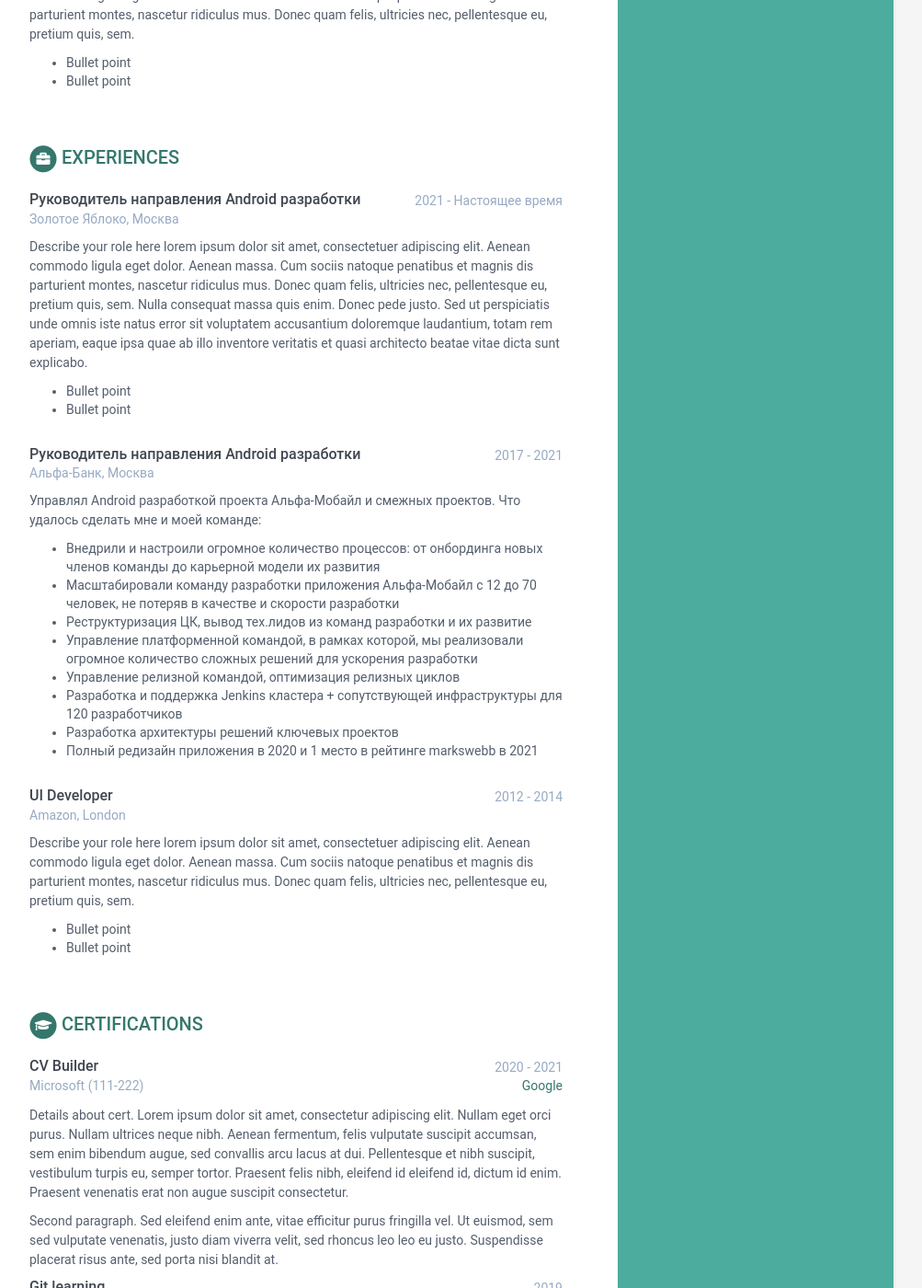
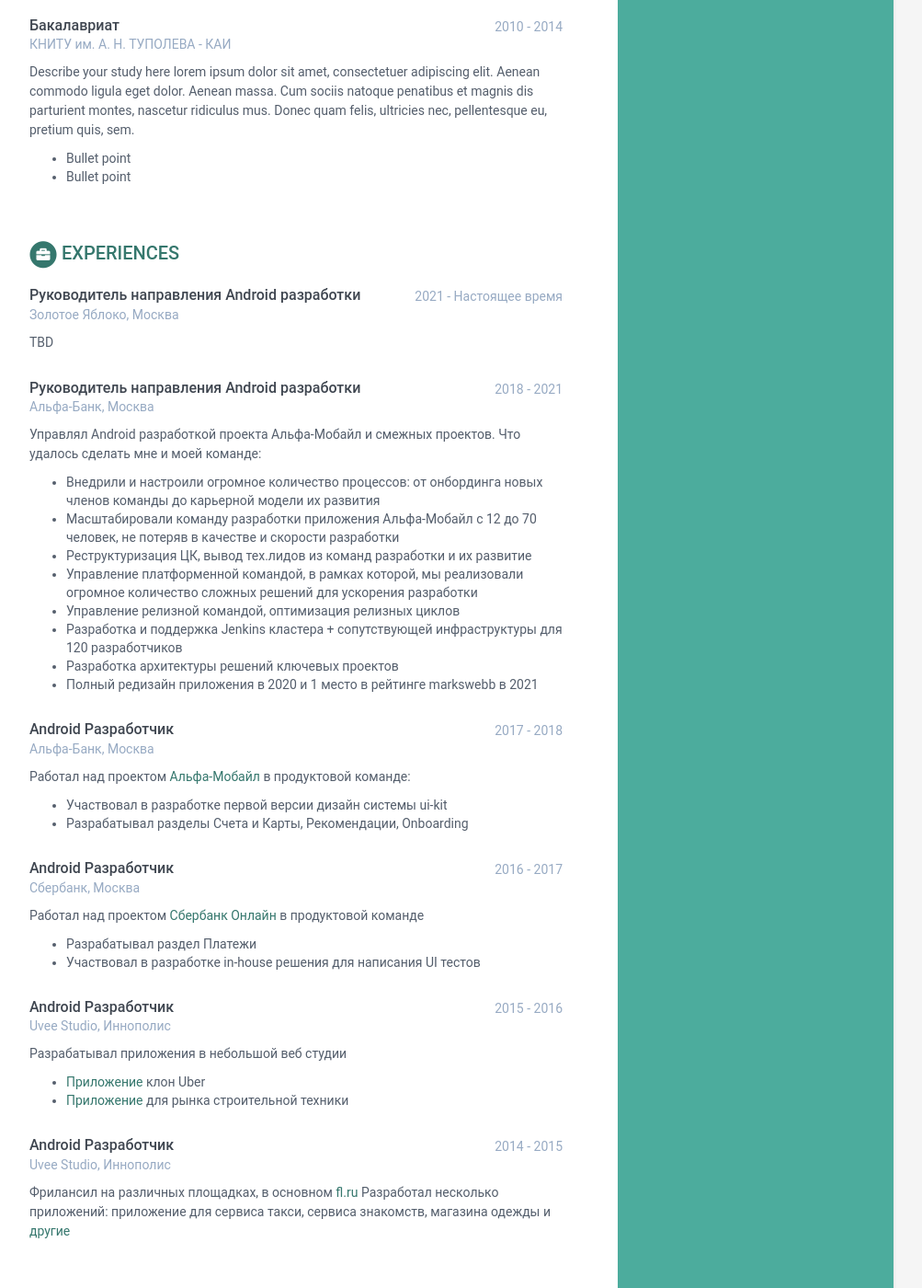
Before and after one commit to antonkazakov/antonkazakov.github.io, a Jekyll site: the page built from index.html, in a window 1280 px wide and 1400 px high, scrolled down 633 px. Shown: the whole window at 92% size, without its empty margins (168-1171 px from the left). Built offline with Jekyll 4.4.1, drawn with Linux system fonts in a browser that asks for light colours; some of the changed text lies outside the part shown.

Commit message:
Update data.yml

```diff
--- a/_data/data.yml
+++ b/_data/data.yml
@@ -4,7 +4,7 @@
 
 sidebar:
   position: right # position of the sidebar : left or right
-  about: False # set to False or comment line if you want to remove the "how to use?" in the sidebar
+  about: True # set to False or comment line if you want to remove the "how to use?" in the sidebar
   education: False # set to False if you want education in main section instead of in sidebar
 
   # Profile information
@@ -27,31 +27,7 @@ sidebar:
   twitter:
   stack-overflow:
   codewars:
-  goodreads: # Number-Username, e.g. 123456-alandoe
-  # pdf:
-    #languages:
-    #title: Languages
-    # info:
-    #  - idiom: English
-    #    level: Native
-
-    #  - idiom: French
-    # level: Professional
-
-    #   - idiom: Spanish
-    #     level: Professional
-
-  #  interests:
-  #   title: Interests
-  #    info:
-  #    - item: Climbing
-  #      link:
-
-  #    - item: Snowboarding
-  #      link:
-
-  #    - item: Cooking
-  #      link:
+  goodreads:
 
 career-profile:
   title: Career Profile
@@ -62,31 +38,6 @@ career-profile:
     penatibus et magnis dis parturient montes, nascetur ridiculus mus.
     Donec quam felis, ultricies nec, pellentesque eu.
     Second paragraph if required.
-education:
-  title: Education
-  info:
-    - degree: MSc in Computer Science
-      university: University of London
-      time: 2011 - 2012
-      details: |
-        Describe your study here lorem ipsum dolor sit amet, consectetuer
-        adipiscing elit. Aenean commodo ligula eget dolor. Aenean massa. Cum
-        sociis natoque penatibus et magnis dis parturient montes, nascetur
-        ridiculus mus. Donec quam felis, ultricies nec, pellentesque eu,
-        pretium quis, sem.
-          - Bullet point
-          - Bullet point
-    - degree: BSc in Applied Mathematics
-      university: Bristol University
-      time: 2007 - 2011
-      details: |
-        Describe your study here lorem ipsum dolor sit amet, consectetuer
-        adipiscing elit. Aenean commodo ligula eget dolor. Aenean massa. Cum
-        sociis natoque penatibus et magnis dis parturient montes, nascetur
-        ridiculus mus. Donec quam felis, ultricies nec, pellentesque eu,
-        pretium quis, sem.
-          - Bullet point
-          - Bullet point
 
 experiences:
   title: Experiences
@@ -95,19 +46,10 @@ experiences:
       time: 2021 - Настоящее время
       company: Золотое Яблоко, Москва
       details: |
-        Describe your role here lorem ipsum dolor sit amet, consectetuer
-        adipiscing elit. Aenean commodo ligula eget dolor. Aenean massa.
-        Cum sociis natoque penatibus et magnis dis parturient montes,
-        nascetur ridiculus mus. Donec quam felis, ultricies nec,
-        pellentesque eu, pretium quis, sem. Nulla consequat massa quis
-        enim. Donec pede justo. Sed ut perspiciatis unde omnis iste natus
-        error sit voluptatem accusantium doloremque laudantium, totam rem
-        aperiam, eaque ipsa quae ab illo inventore veritatis et quasi
-        architecto beatae vitae dicta sunt explicabo.
-          - Bullet point
-          - Bullet point
+        TBD
+
     - role: Руководитель направления Android разработки
-      time: 2017 - 2021
+      time: 2018 - 2021
       company: Альфа-Банк, Москва
       details: |
         Управлял Android разработкой проекта Альфа-Мобайл и смежных проектов.
@@ -120,17 +62,37 @@ experiences:
           - Разработка и поддержка Jenkins кластера + сопутствующей инфраструктуры для 120 разработчиков
           - Разработка архитектуры решений ключевых проектов
           - Полный редизайн приложения в 2020 и 1 место в рейтинге markswebb в 2021
-    - role: UI Developer
-      time: 2012 - 2014
-      company: Amazon, London
+
+    - role: Android Разработчик
+      time: 2017 - 2018
+      company: Альфа-Банк, Москва
       details: |
-        Describe your role here lorem ipsum dolor sit amet, consectetuer
-        adipiscing elit. Aenean commodo ligula eget dolor. Aenean massa.
-        Cum sociis natoque penatibus et magnis dis parturient montes,
-        nascetur ridiculus mus. Donec quam felis, ultricies nec,
-        pellentesque eu, pretium quis, sem.
-          - Bullet point
-          - Bullet point
+        Работал над проектом [Альфа-Мобайл](https://play.google.com/store/apps/details?id=ru.alfabank.mobile.android) в продуктовой команде:
+          - Участвовал в разработке первой версии дизайн системы ui-kit
+          - Разрабатывал разделы Счета и Карты, Рекомендации, Onboarding
+
+    - role: Android Разработчик
+      time: 2016 - 2017
+      company: Сбербанк, Москва
+      details: |
+        Работал над проектом [Сбербанк Онлайн](https://play.google.com/store/apps/details?id=ru.sberbankmobile) в продуктовой команде
+          - Разрабатывал раздел Платежи
+          - Участвовал в разработке in-house решения для написания UI тестов
+
+    - role: Android Разработчик
+      time: 2015 - 2016
+      company: Uvee Studio, Иннополис
+      details: |
+        Разрабатывал приложения в небольшой веб студии
+          - [Приложение](https://stride.one/projects/owocar) клон Uber
+          - [Приложение](https://stride.one/projects/sapron) для рынка строительной техники
+
+    - role: Android Разработчик
+      time: 2014 - 2015
+      company: Uvee Studio, Иннополис
+      details: |
+        Фрилансил на различных площадках, в основном [fl.ru](https://www.fl.ru/users/kazakovpro/portfolio/#/)
+        Разработал несколько приложений: приложение для сервиса такси, сервиса знакомств, магазина одежды и [другие](https://play.google.com/store/apps/details?id=com.official.electronics.lite)
 
 certifications:
   title: Certifications
@@ -172,6 +134,36 @@ certifications:
         Pellentesque et nibh suscipit, vestibulum turpis eu, semper tortor.
         Praesent felis nibh, eleifend id eleifend id, dictum id enim.
         Praesent venenatis erat non augue suscipit consectetur.
+
+education:
+  title: Образование
+  info:
+    - university: КНИТУ им. А. Н. ТУПОЛЕВА - КАИ
+      time: 2012 - 2014
+      details: |
+        Второе высшее образование по специальности "Переводчик в сфере профессиональных коммуникаций"
+    - degree: Магистратура
+      university: КНИТУ им. А. Н. ТУПОЛЕВА - КАИ
+      time: 2014 - 2016
+      details: |
+        Describe your study here lorem ipsum dolor sit amet, consectetuer
+        adipiscing elit. Aenean commodo ligula eget dolor. Aenean massa. Cum
+        sociis natoque penatibus et magnis dis parturient montes, nascetur
+        ridiculus mus. Donec quam felis, ultricies nec, pellentesque eu,
+        pretium quis, sem.
+          - Bullet point
+          - Bullet point
+    - degree: Бакалавриат
+      university: КНИТУ им. А. Н. ТУПОЛЕВА - КАИ
+      time: 2010 - 2014
+      details: |
+        Describe your study here lorem ipsum dolor sit amet, consectetuer
+        adipiscing elit. Aenean commodo ligula eget dolor. Aenean massa. Cum
+        sociis natoque penatibus et magnis dis parturient montes, nascetur
+        ridiculus mus. Donec quam felis, ultricies nec, pellentesque eu,
+        pretium quis, sem.
+          - Bullet point
+          - Bullet point
 
 projects:
   title: Projects
```
